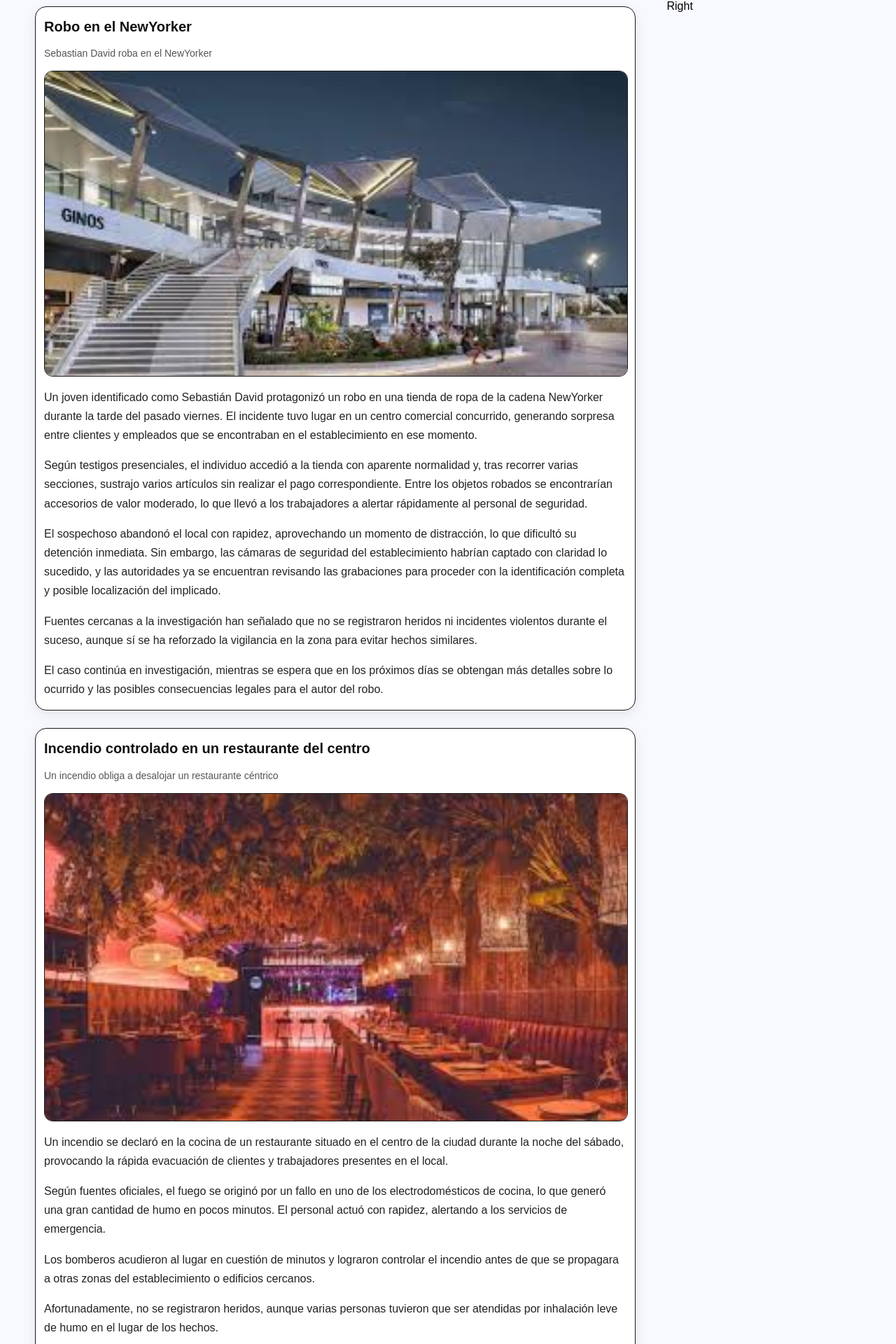
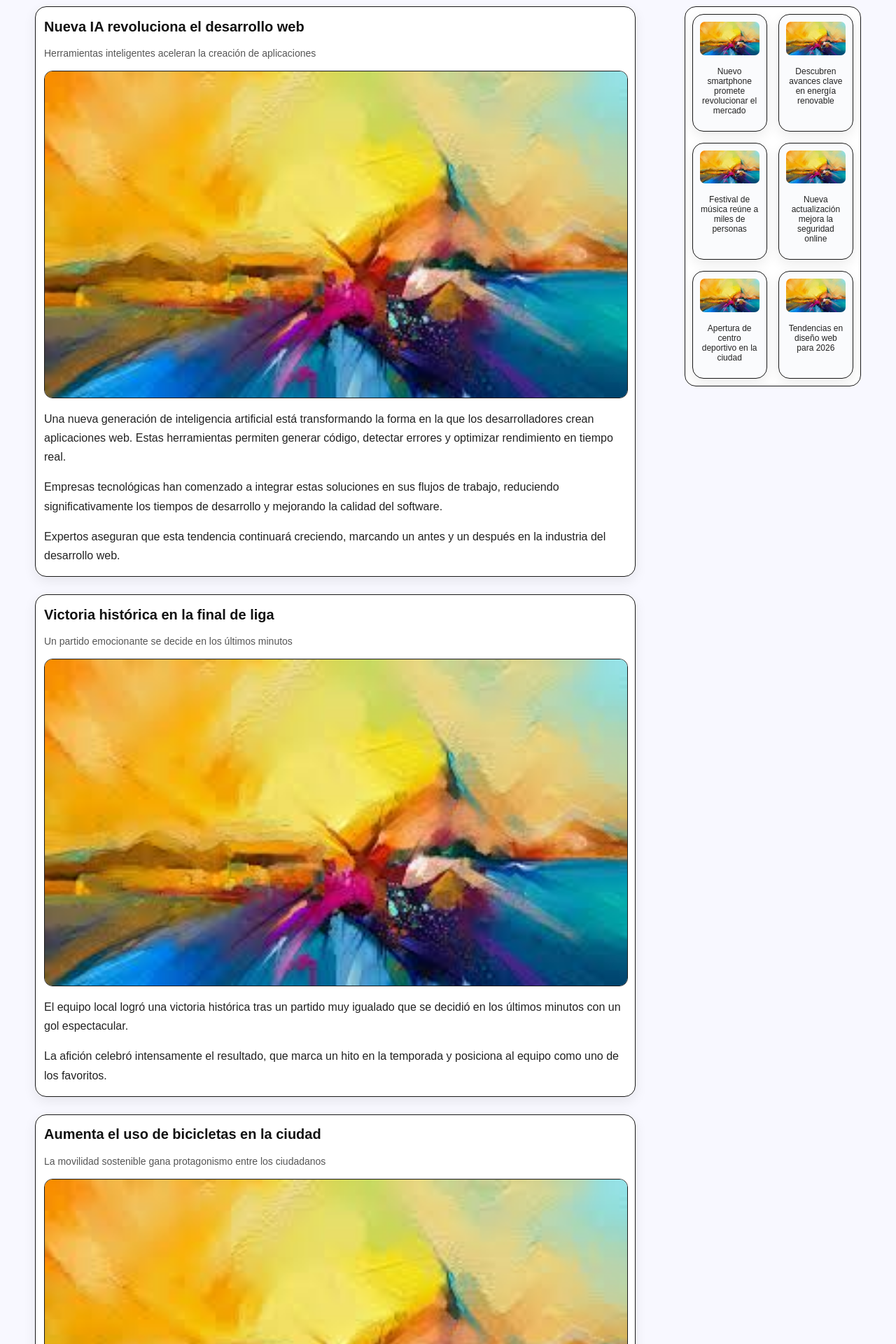
Before and after one commit to mstchristian/Capraru-News, a React (Vite) app: page / in a window 1280 px wide. Shown: the part 194-2114 px from the top of the page at 70% size. Built offline with nearby package versions, Linux system fonts and the light colour scheme.

Commit message:
Create news preview component

```diff
--- a/src/components/category-seach-bar/category.css
+++ b/src/components/category-seach-bar/category.css
@@ -3,12 +3,10 @@
   color: var(--category-color);
   text-decoration: none;
   font-size: 16px;
-
   transition: font-size ease-in-out 250ms;
 }
 
 .category:hover {
   font-size: 18px;
-
   transition: font-size ease-in-out 250ms;
 }
--- a/src/components/navbar/links/default-link.css
+++ b/src/components/navbar/links/default-link.css
@@ -4,7 +4,6 @@
   margin: 0 16px;
   padding: 3px 4px;
   font-size: 16px;
-
   transition: padding ease-in-out 100ms;
 }
 
@@ -14,6 +13,7 @@
   background-color: var(--link-hover-background-color);
   border-radius: 7px;
 
-  transition: background-color ease-in-out 250ms;
-  transition: padding ease-in-out 250ms;
+  transition:
+    background-color ease-in-out 250ms,
+    padding ease-in-out 250ms;
 }
--- /dev/null
+++ b/src/components/new-preview/NewPreview.tsx
@@ -0,0 +1,20 @@
+import "./new-preview.css";
+
+function NewPreview({
+  image_src,
+  image_alt,
+  children,
+}: {
+  image_src: string;
+  image_alt: string;
+  children: any;
+}) {
+  return (
+    <div className="new-preview">
+      <img className="preview-image" src={image_src} alt={image_alt} />
+      <p className="preview-text">{children}</p>
+    </div>
+  );
+}
+
+export default NewPreview;
--- /dev/null
+++ b/src/components/new-preview/new-preview.css
@@ -0,0 +1,26 @@
+.new-preview {
+  border: 1px solid var(--new-border-color);
+  border-radius: 16px;
+  box-shadow: 0 6px 18px rgba(0, 0, 0, 0.08);
+  background-color: var(--new-preview-background-color);
+  padding: 10px;
+  transition:
+    transform 100ms ease-in-out,
+    100ms ease-in-out;
+}
+
+.new-preview:hover {
+  transform: translateY(-2px);
+  box-shadow: 0 10px 25px rgba(0, 0, 0, 0.12);
+}
+
+.new-preview .preview-image {
+  width: 100%;
+  border-radius: 7px;
+}
+
+.new-preview .preview-text {
+  font-size: 12px;
+  color: var(--new-text-color);
+  text-align: center;
+}
--- a/src/components/new.css
+++ b/src/components/new/new.css
@@ -4,10 +4,10 @@
   overflow: hidden;
   background: #fff;
   box-shadow: 0 6px 18px rgba(0, 0, 0, 0.08);
-  margin: 25px;
+  margin-bottom: 25px;
   transition:
-    transform 0.2s ease,
-    box-shadow 0.2s ease;
+    transform 100ms ease-in-out,
+    box-shadow 100ms ease-in-out;
 }
 
 .new:hover {
--- a/src/main.css
+++ b/src/main.css
@@ -8,11 +8,13 @@
   --category-search-bar-background-color: #e62e1b;
   --new-border-color: #191919;
   --new-text-color: #222;
+  --new-preview-background-color: #fafbfd;
 
   --font-family: Arial, Helvetica, sans-serif;
 }
 
-html, body {
+html,
+body {
   overflow-x: hidden;
 }
 
--- a/src/pages/Home.tsx
+++ b/src/pages/Home.tsx
@@ -1,15 +1,16 @@
 import "./home.css";
 import Category from "../components/category-seach-bar/Category";
 import CategorySearchBar from "../sections/CategorySearchBar";
-import New from "../components/New";
+import New from "../components/new/New";
 import NewContent from "../components/new/NewContent";
 import NewSummary from "../components/new/NewSummary";
 import NewImage from "../components/new/NewImage";
 import NewText from "../components/new/NewText";
-import tres_aguas from "../images/news/tres-aguas.png";
-import incendio_restaurante from "../images/news/incendio-restaurante.png";
-import parque_urbano from "../images/news/parque-urbano.png";
 import NewTitle from "../components/new/NewTitle";
+import NewPreview from "../components/new-preview/NewPreview";
+import NewsSection from "../sections/NewsSection";
+import NewsPreviewSection from "../sections/NewsPreviewSection";
+import test_image from "../images/test_image.png";
 
 function Home() {
   return (
@@ -23,132 +24,101 @@
       </CategorySearchBar>
       <div className="content">
         <div className="left-section">
+          <NewsSection>
             <New>
               <NewContent>
-              <NewTitle>Robo en el NewYorker</NewTitle>
+                <NewTitle>Nueva IA revoluciona el desarrollo web</NewTitle>
               </NewContent>
               <NewContent>
-              <NewSummary>Sebastian David roba en el NewYorker</NewSummary>
-              <NewImage image_src={tres_aguas} />
+                <NewSummary>
+                  Herramientas inteligentes aceleran la creación de aplicaciones
+                </NewSummary>
+                <NewImage image_src={test_image} />
                 <NewText>
-                Un joven identificado como Sebastián David protagonizó un robo
-                en una tienda de ropa de la cadena NewYorker durante la tarde
-                del pasado viernes. El incidente tuvo lugar en un centro
-                comercial concurrido, generando sorpresa entre clientes y
-                empleados que se encontraban en el establecimiento en ese
-                momento.
+                  Una nueva generación de inteligencia artificial está
+                  transformando la forma en la que los desarrolladores crean
+                  aplicaciones web. Estas herramientas permiten generar código,
+                  detectar errores y optimizar rendimiento en tiempo real.
                 </NewText>
                 <NewText>
-                Según testigos presenciales, el individuo accedió a la tienda
-                con aparente normalidad y, tras recorrer varias secciones,
-                sustrajo varios artículos sin realizar el pago correspondiente.
-                Entre los objetos robados se encontrarían accesorios de valor
-                moderado, lo que llevó a los trabajadores a alertar rápidamente
-                al personal de seguridad.
+                  Empresas tecnológicas han comenzado a integrar estas
+                  soluciones en sus flujos de trabajo, reduciendo
+                  significativamente los tiempos de desarrollo y mejorando la
+                  calidad del software.
                 </NewText>
                 <NewText>
-                El sospechoso abandonó el local con rapidez, aprovechando un
-                momento de distracción, lo que dificultó su detención inmediata.
-                Sin embargo, las cámaras de seguridad del establecimiento
-                habrían captado con claridad lo sucedido, y las autoridades ya
-                se encuentran revisando las grabaciones para proceder con la
-                identificación completa y posible localización del implicado.
-              </NewText>
-              <NewText>
-                Fuentes cercanas a la investigación han señalado que no se
-                registraron heridos ni incidentes violentos durante el suceso,
-                aunque sí se ha reforzado la vigilancia en la zona para evitar
-                hechos similares.
-              </NewText>
-              <NewText>
-                El caso continúa en investigación, mientras se espera que en los
-                próximos días se obtengan más detalles sobre lo ocurrido y las
-                posibles consecuencias legales para el autor del robo.
+                  Expertos aseguran que esta tendencia continuará creciendo,
+                  marcando un antes y un después en la industria del desarrollo
+                  web.
                 </NewText>
               </NewContent>
             </New>
             <New>
               <NewContent>
-              <NewTitle>
-                Incendio controlado en un restaurante del centro
-              </NewTitle>
+                <NewTitle>Victoria histórica en la final de liga</NewTitle>
               </NewContent>
               <NewContent>
                 <NewSummary>
-                Un incendio obliga a desalojar un restaurante céntrico
+                  Un partido emocionante se decide en los últimos minutos
                 </NewSummary>
-              <NewImage image_src={incendio_restaurante} />
+                <NewImage image_src={test_image} />
                 <NewText>
-                Un incendio se declaró en la cocina de un restaurante situado en
-                el centro de la ciudad durante la noche del sábado, provocando
-                la rápida evacuación de clientes y trabajadores presentes en el
-                local.
+                  El equipo local logró una victoria histórica tras un partido
+                  muy igualado que se decidió en los últimos minutos con un gol
+                  espectacular.
                 </NewText>
                 <NewText>
-                Según fuentes oficiales, el fuego se originó por un fallo en uno
-                de los electrodomésticos de cocina, lo que generó una gran
-                cantidad de humo en pocos minutos. El personal actuó con
-                rapidez, alertando a los servicios de emergencia.
-              </NewText>
-              <NewText>
-                Los bomberos acudieron al lugar en cuestión de minutos y
-                lograron controlar el incendio antes de que se propagara a otras
-                zonas del establecimiento o edificios cercanos.
-              </NewText>
-              <NewText>
-                Afortunadamente, no se registraron heridos, aunque varias
-                personas tuvieron que ser atendidas por inhalación leve de humo
-                en el lugar de los hechos.
-              </NewText>
-              <NewText>
-                Las autoridades han iniciado una investigación para determinar
-                las causas exactas del incidente, mientras el local permanecerá
-                cerrado temporalmente para su reparación.
+                  La afición celebró intensamente el resultado, que marca un
+                  hito en la temporada y posiciona al equipo como uno de los
+                  favoritos.
                 </NewText>
               </NewContent>
             </New>
             <New>
               <NewContent>
-              <NewTitle>
-                Nuevo parque urbano abre sus puertas al público
-              </NewTitle>
+                <NewTitle>Aumenta el uso de bicicletas en la ciudad</NewTitle>
               </NewContent>
               <NewContent>
                 <NewSummary>
-                Un nuevo espacio verde impulsa el ocio al aire libre
+                  La movilidad sostenible gana protagonismo entre los ciudadanos
                 </NewSummary>
-              <NewImage image_src={parque_urbano} />
+                <NewImage image_src={test_image} />
                 <NewText>
-                El ayuntamiento ha inaugurado un nuevo parque urbano diseñado
-                para fomentar el ocio y las actividades al aire libre entre los
-                ciudadanos. La apertura tuvo lugar durante la mañana del domingo
-                con una gran asistencia de vecinos.
+                  Cada vez más personas optan por la bicicleta como medio de
+                  transporte diario, impulsando una movilidad más sostenible.
                 </NewText>
                 <NewText>
-                El espacio cuenta con zonas ajardinadas, áreas deportivas,
-                parques infantiles y carriles para bicicletas, convirtiéndose en
-                un punto de encuentro para personas de todas las edades.
-              </NewText>
-              <NewText>
-                Durante la inauguración, representantes municipales destacaron
-                la importancia de invertir en espacios verdes para mejorar la
-                calidad de vida y promover hábitos saludables.
-              </NewText>
-              <NewText>
-                Los asistentes pudieron disfrutar de actividades organizadas
-                como talleres, música en directo y exhibiciones deportivas a lo
-                largo del día.
-              </NewText>
-              <NewText>
-                Este nuevo parque se suma a otras iniciativas similares que
-                buscan transformar la ciudad en un entorno más sostenible y
-                accesible para todos.
+                  Las autoridades han ampliado los carriles bici y fomentan el
+                  uso de este transporte con nuevas iniciativas.
                 </NewText>
               </NewContent>
             </New>
+          </NewsSection>
         </div>
         <div className="right-section">
-          <p>Right</p>
+          <NewsPreviewSection>
+            <NewPreview image_src={test_image} image_alt="Nuevo smartphone">
+              Nuevo smartphone promete revolucionar el mercado
+            </NewPreview>
+            <NewPreview image_src={test_image} image_alt="Energía renovable">
+              Descubren avances clave en energía renovable
+            </NewPreview>
+            <NewPreview image_src={test_image} image_alt="Festival de música">
+              Festival de música reúne a miles de personas
+            </NewPreview>
+            <NewPreview image_src={test_image} image_alt="Seguridad online">
+              Nueva actualización mejora la seguridad online
+            </NewPreview>
+            <NewPreview image_src={test_image} image_alt="Centro deportivo">
+              Apertura de centro deportivo en la ciudad
+            </NewPreview>
+            <NewPreview
+              image_src={test_image}
+              image_alt="Tendencias diseño web"
+            >
+              Tendencias en diseño web para 2026
+            </NewPreview>
+          </NewsPreviewSection>
         </div>
       </div>
     </div>
--- /dev/null
+++ b/src/sections/NewsPreviewSection.tsx
@@ -0,0 +1,7 @@
+import "./news-preview-section.css";
+
+function NewsPreviewSection({ children }: { children: any }) {
+  return <div className="news-preview-section">{children}</div>;
+}
+
+export default NewsPreviewSection;
--- /dev/null
+++ b/src/sections/NewsSection.tsx
@@ -0,0 +1,7 @@
+import "./news-section.css";
+
+function NewsSection({ children }: { children: any }) {
+  return <div className="news-section">{children}</div>;
+}
+
+export default NewsSection;
--- /dev/null
+++ b/src/sections/news-preview-section.css
@@ -0,0 +1,11 @@
+.news-preview-section {
+  display: grid;
+  grid-template-columns: repeat(2, 1fr);
+  gap: 1rem;
+  margin: 25px;
+  padding: 10px;
+  border: 1px solid var(--new-border-color);
+  border-radius: 16px;
+  overflow: hidden;
+  background: #fff;
+}
--- /dev/null
+++ b/src/sections/news-section.css
@@ -0,0 +1,3 @@
+.news-section {
+  margin: 25px;
+}
```
Also changed, not shown: src/components/new/New.tsx (renamed from src/components/New.tsx), src/images/test_image.png (added). Lines whose indentation alone changed are shown as unchanged.
